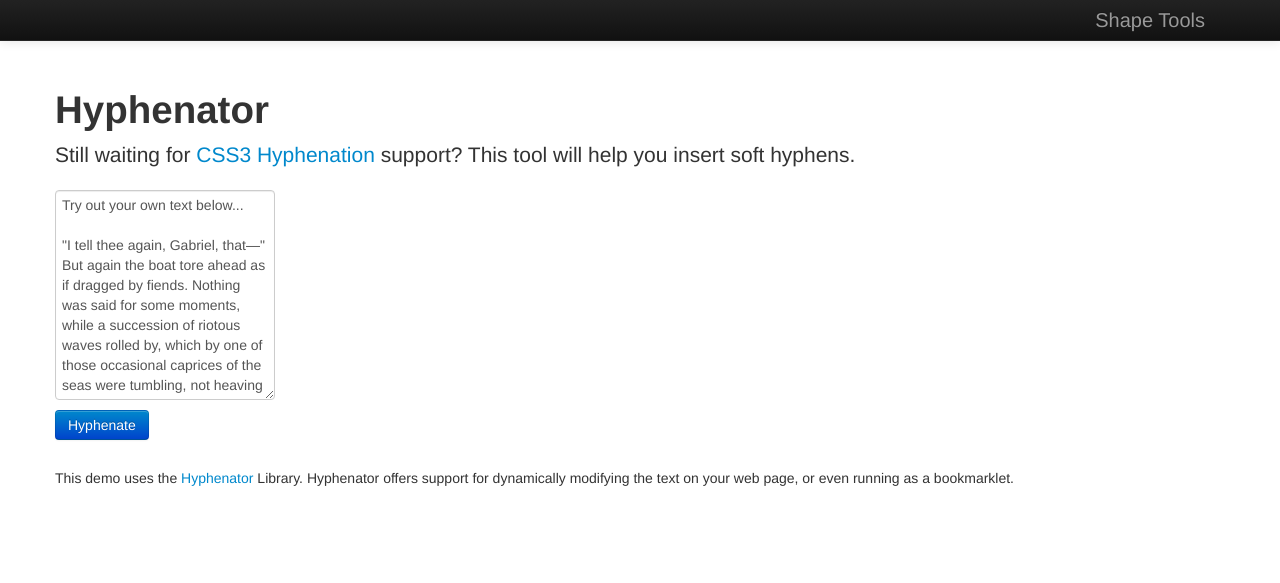
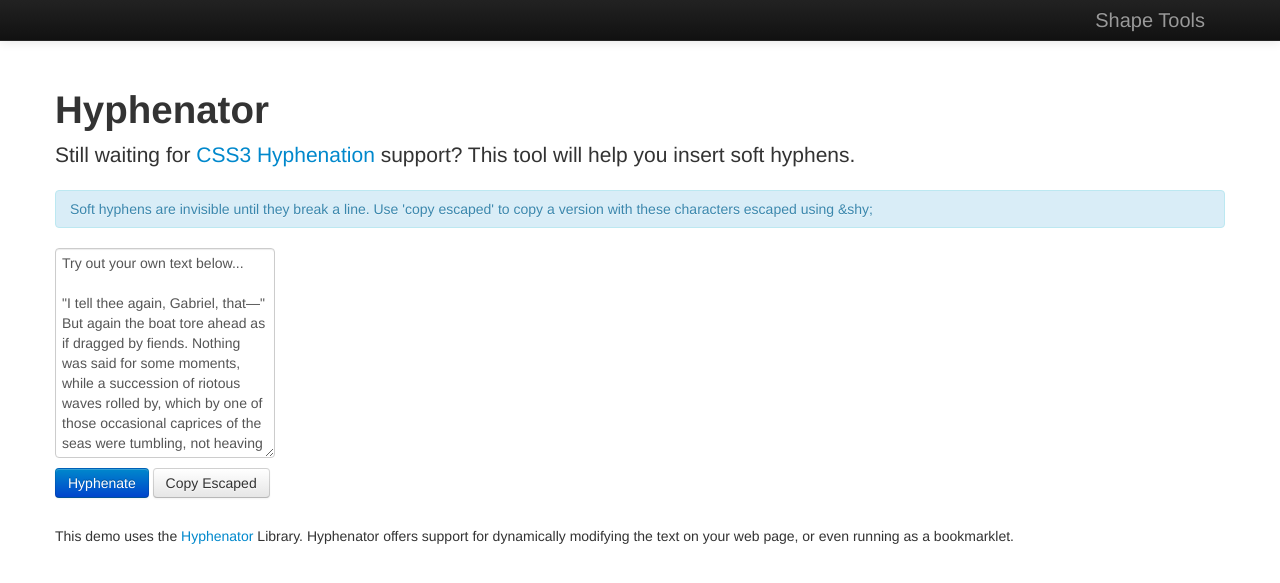
Before and after one commit to betravis/shape-tools, a Jekyll site: the page built from hyphenator/index.html, in a window 1280 px wide. Shown: the top 583 px of the page. Built offline with Jekyll 4.4.1, drawn with Linux system fonts in a browser that asks for light colours.

Commit message:
adding escaped option to hyphenator

```diff
--- a/hyphenator/index.html
+++ b/hyphenator/index.html
@@ -17,6 +17,11 @@
             value = Hyphenator.hyphenate(value, 'en-us');
             text.value = value;
         }
+        function copyEscaped() {
+            var value = document.getElementById('text').value;
+            value = value.replace(/\u00ad/g, '&shy;');
+            window.prompt('Copy to clipboard: Cmd/Ctl+C, Enter', value);
+        }
     </script>
 style: |
     <link rel='stylesheet' type='text/css' href='../css/bootstrap-forms.min.css' />
@@ -31,13 +36,17 @@
     </style>
 ---
 {% include jumbotron.html %}
+<p class='alert alert-info'>Soft hyphens are invisible until they break a line. Use 'copy escaped' to copy a version with these characters escaped using &amp;shy;</p>
 <form style='margin: 0 auto'>
     <textarea id='text' class='hyphenate'>
 Try out your own text below...
 
 "I tell thee again, Gabriel, that&mdash;" But again the boat tore ahead as if dragged by fiends. Nothing was said for some moments, while a succession of riotous waves rolled by, which by one of those occasional caprices of the seas were tumbling, not heaving it. Meantime, the hoisted sperm whale's head jogged about very violently, and Gabriel was seen eyeing it with rather more apprehensiveness than his archangel nature seemed to warrant.
     </textarea>
-    <input type='button' style='display:block' class='btn btn-primary' value='Hyphenate' onclick='formSubmit()'/>
+    <div>
+        <input type='button' class='btn btn-primary' value='Hyphenate' onclick='formSubmit()'/>
+        <input type='button' class='btn' value='Copy Escaped' onclick='copyEscaped()'/>
+    </div>
 </form>
 <p class='footer'>This demo uses the <a href='http://code.google.com/p/hyphenator/'>Hyphenator</a>
 Library. Hyphenator offers support for dynamically modifying the text on your
```
